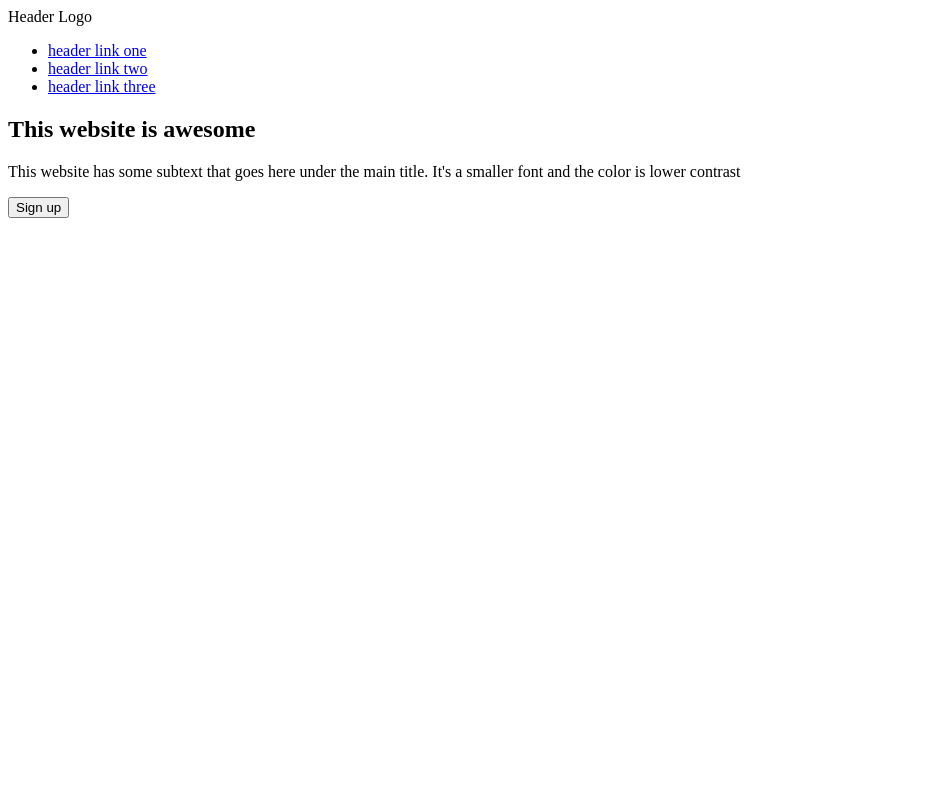
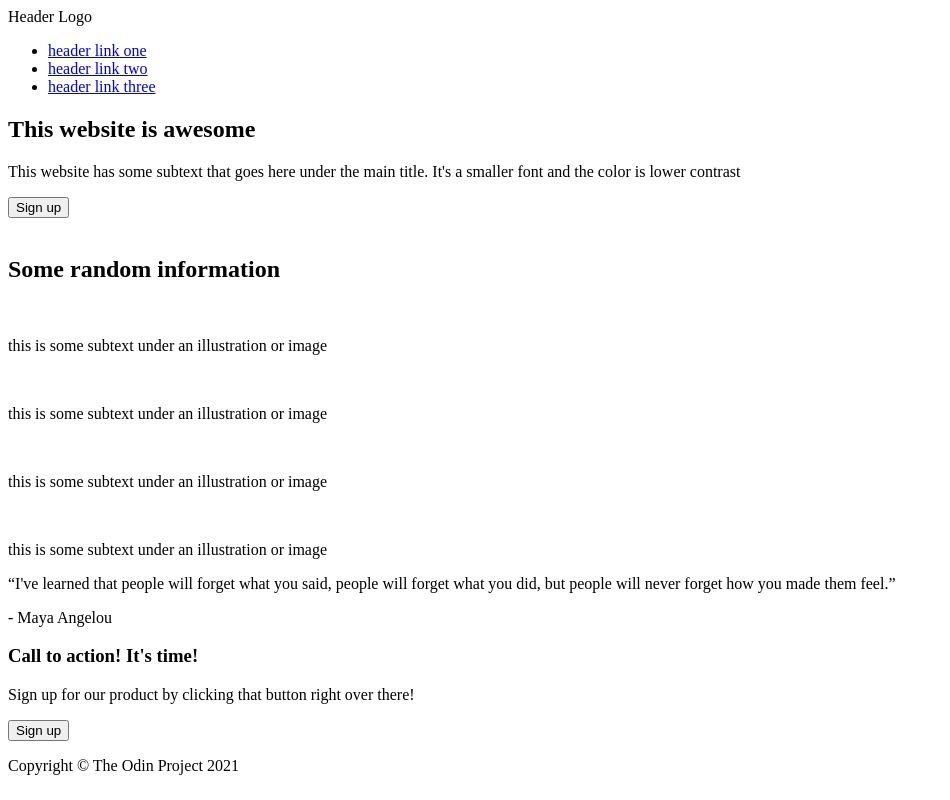
Before and after one commit to JohanSier/Odin_LandingExercise, a plain HTML site: page index.html in a window 1280 px wide. Shown: the whole page, without its empty margins (0-950 px from the left). Drawn offline with Linux system fonts and the light colour scheme.

Commit message:
Create random-info, quote and cta sections
Add sections with no styling

```diff
--- a/index.html
+++ b/index.html
@@ -28,5 +28,51 @@
             </div>
         </section>
     </header>
+
+    <main>
+        <section class="random-info">
+            <h2>Some random information</h2>
+            <div class="info-cards">
+                <div class="card">
+                    <img src="" alt="">
+                    <p>this is some subtext under an illustration or image</p>
+                </div>
+
+                <div class="card">
+                    <img src="" alt="">
+                    <p>this is some subtext under an illustration or image</p>
+                </div>
+
+                <div class="card">
+                    <img src="" alt="">
+                    <p>this is some subtext under an illustration or image</p>
+                </div>
+
+                <div class="card">
+                    <img src="" alt="">
+                    <p>this is some subtext under an illustration or image</p>
+                </div>
+            </div>
+        </section>
+
+        <section id="quote">
+            <p>“I've learned that people will forget what you said, people will forget what you did, but people will never forget how you made them feel.”</p>
+            <span>- Maya Angelou </span>
+        </section>
+
+        <section id="cta">
+            <div class="cta-container">
+                <div class="cta-text">
+                    <h3>Call to action! It's time!</h3>
+                    <p>Sign up for our product by clicking that button right over there!</p>
+                </div>
+                <button>Sign up</button>
+            </div>
+        </section>
+    </main>
+
+    <footer>
+       <p>Copyright © The Odin Project 2021</p>
+    </footer>
 </body>
 </html>
```
